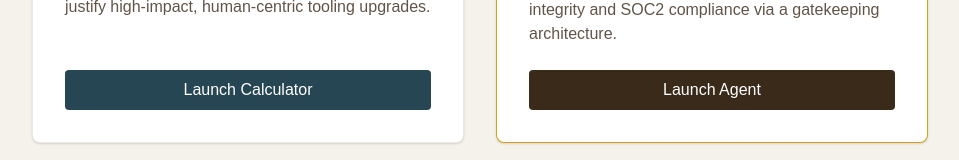
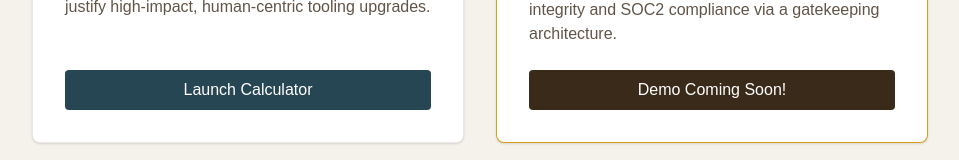
Before and after one commit to wesleyshiCX/wesonops, a Next.js app: page / in a window 1280 px wide. Shown: the part 446-606 px from the top of the page, without its empty margins (160-1119 px from the left). Built offline with nearby package versions, Linux system fonts and the light colour scheme.

Commit message:
fix button text on auditor

```diff
--- a/src/app/page.tsx
+++ b/src/app/page.tsx
@@ -41,7 +41,7 @@ export default function Home() {
               target="_blank"
               className="inline-block bg-[#3a2a1a] text-white px-6 py-2 rounded hover:opacity-90 transition-opacity font-medium text-center"
             >
-              Launch Agent
+              Demo Coming Soon!
             </a>
           </div>
             <script async src="https://subscribe-forms.beehiiv.com/v3/loader.js" data-beehiiv-form="3fc147ca-0eda-42d1-ad0d-07afe775885e"></script>
```
